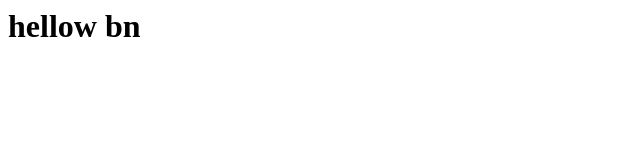
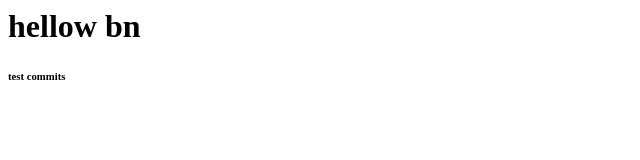
Before and after one commit to IT21024122/labtest, a plain HTML site: page new 9.html in a window 1280 px wide. Shown: the full height of the page, 0-640 px from the left. Drawn offline with Linux system fonts and the light colour scheme.

Commit message:
initial commit

```diff
--- a/new 9.html
+++ b/new 9.html
@@ -1,4 +1,6 @@
 <html>
    <h1>hellow  bn</h1>
 
+   <h6> test commits </h6>
+
 </html>
```
Also changed, not shown: testingrepo/index.html (added).
